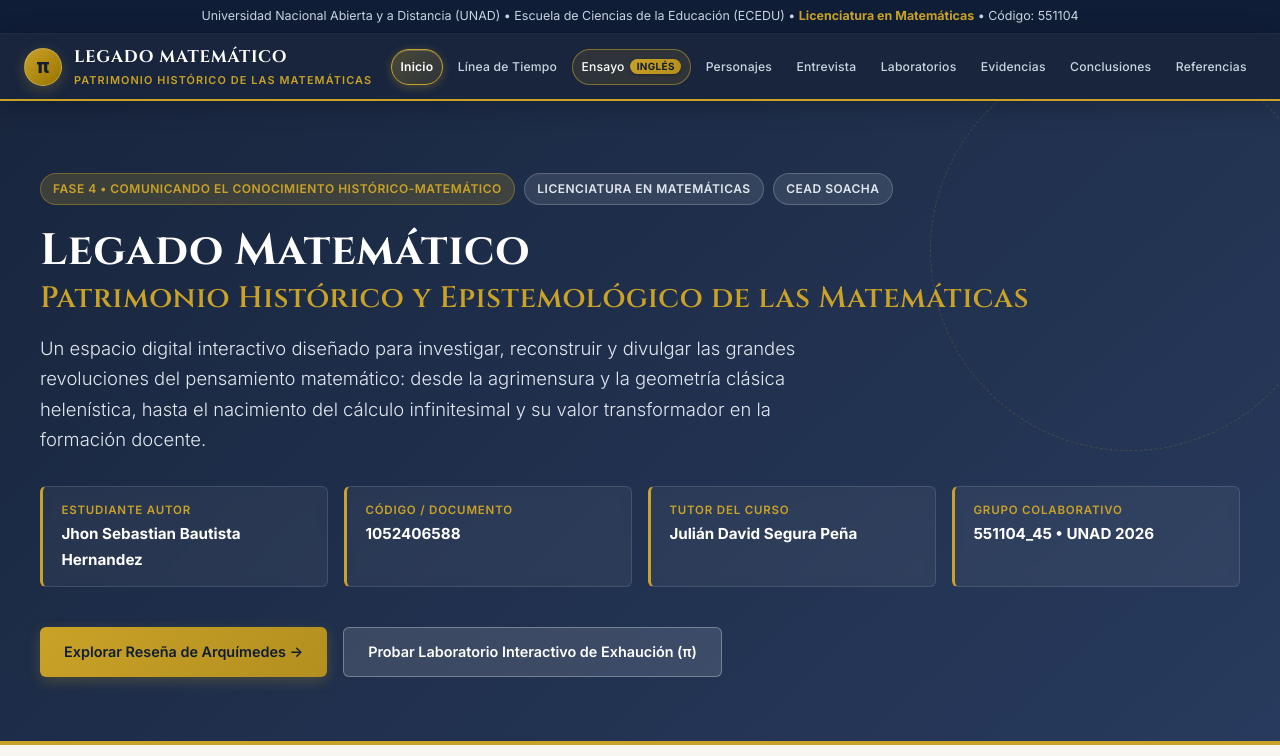
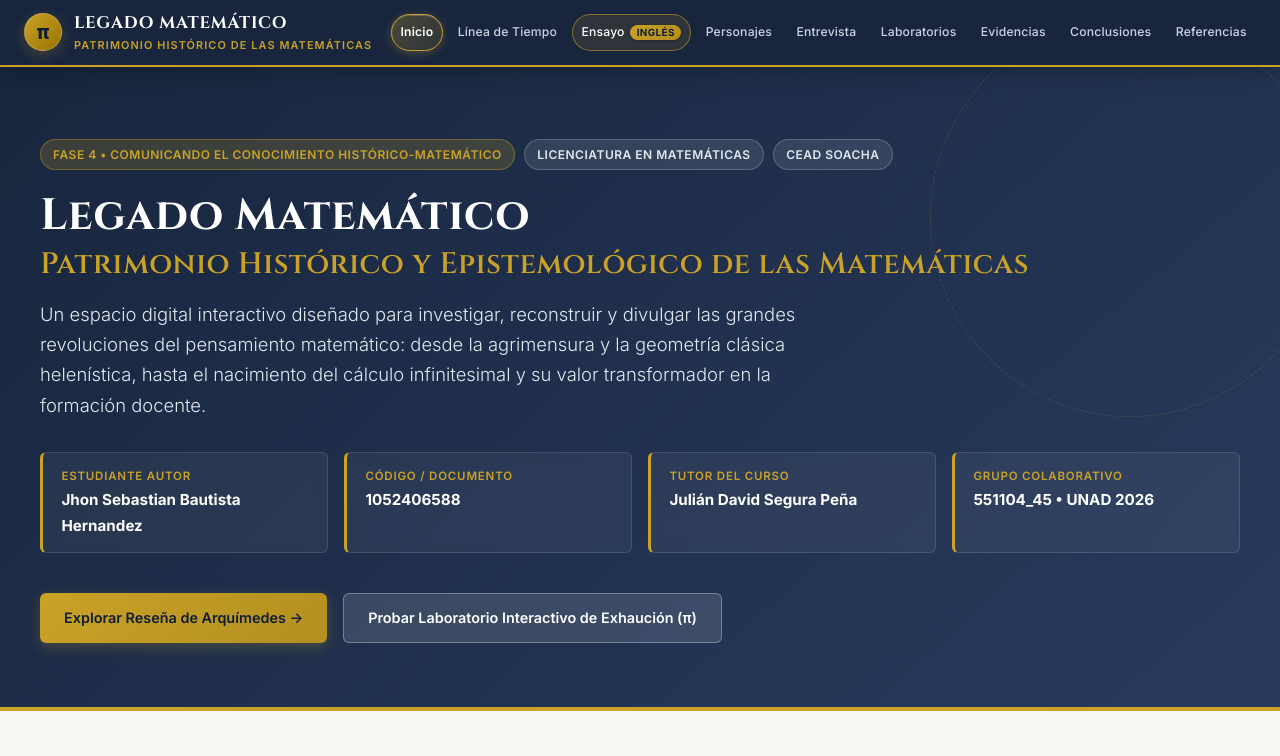
Before and after one commit to Jjthompzon/legado-matematico, a plain HTML site: page index.html in a window 1280 px wide. Shown: the top 756 px of the page. Drawn offline with nearby package versions, Linux system fonts and the light colour scheme.

Commit message:
feat(layout): remove top institutional notice banner for a cleaner header

```diff
--- a/index.html
+++ b/index.html
@@ -27,15 +27,11 @@
   <script defer src="https://cdn.jsdelivr.net/npm/katex@0.16.8/dist/contrib/auto-render.min.js"></script>
 
   <!-- Estilos propios -->
-  <link rel="stylesheet" href="styles.css?v=7.0">
+  <link rel="stylesheet" href="styles.css?v=8.0">
 </head>
 <body>
 
-  <!-- Aviso Superior Institucional -->
-  <div class="top-notice">
-    Universidad Nacional Abierta y a Distancia (UNAD) &bull; Escuela de Ciencias de la Educación (ECEDU) &bull;
-    <strong>Licenciatura en Matemáticas</strong> &bull; Código: 551104
-  </div>
+
 
   <!-- Barra de Navegación Fija -->
   <header class="navbar">
@@ -1021,6 +1017,6 @@
   </footer>
 
   <!-- Scripts propios -->
-  <script src="script.js?v=7.0"></script>
+  <script src="script.js?v=8.0"></script>
 </body>
 </html>
--- a/styles.css
+++ b/styles.css
@@ -235,19 +235,7 @@ a:hover {
   color: #FFFFFF;
 }
 
-/* Banner de Notificación Académica */
-.top-notice {
-  background-color: var(--navy-dark);
-  color: #CBD5E1;
-  font-size: 0.78rem;
-  text-align: center;
-  padding: 0.4rem 1rem;
-  border-bottom: 1px solid rgba(255, 255, 255, 0.08);
-}
-
-.top-notice strong {
-  color: var(--accent-gold);
-}
+
 
 /* Hero Section */
 .hero {
```
